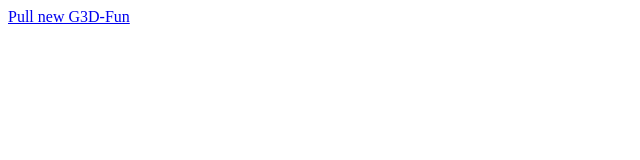
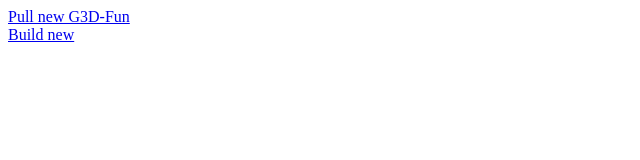
Before and after one commit to scottbeebiwan/g3d_xpbuildsrv, a website: page index.html in a window 1280 px wide. Shown: the full height of the page, 0-640 px from the left. Drawn offline with Linux system fonts and the light colour scheme.

Commit message:
FGAAEG I FORGOT TO PUT TEXT THREER FUCK

```diff
--- a/index.html
+++ b/index.html
@@ -1,2 +1,2 @@
 <a href="/g3dupd">Pull new G3D-Fun</a><br>
-<a href="build"></a>
+<a href="build">Build new</a>
```
